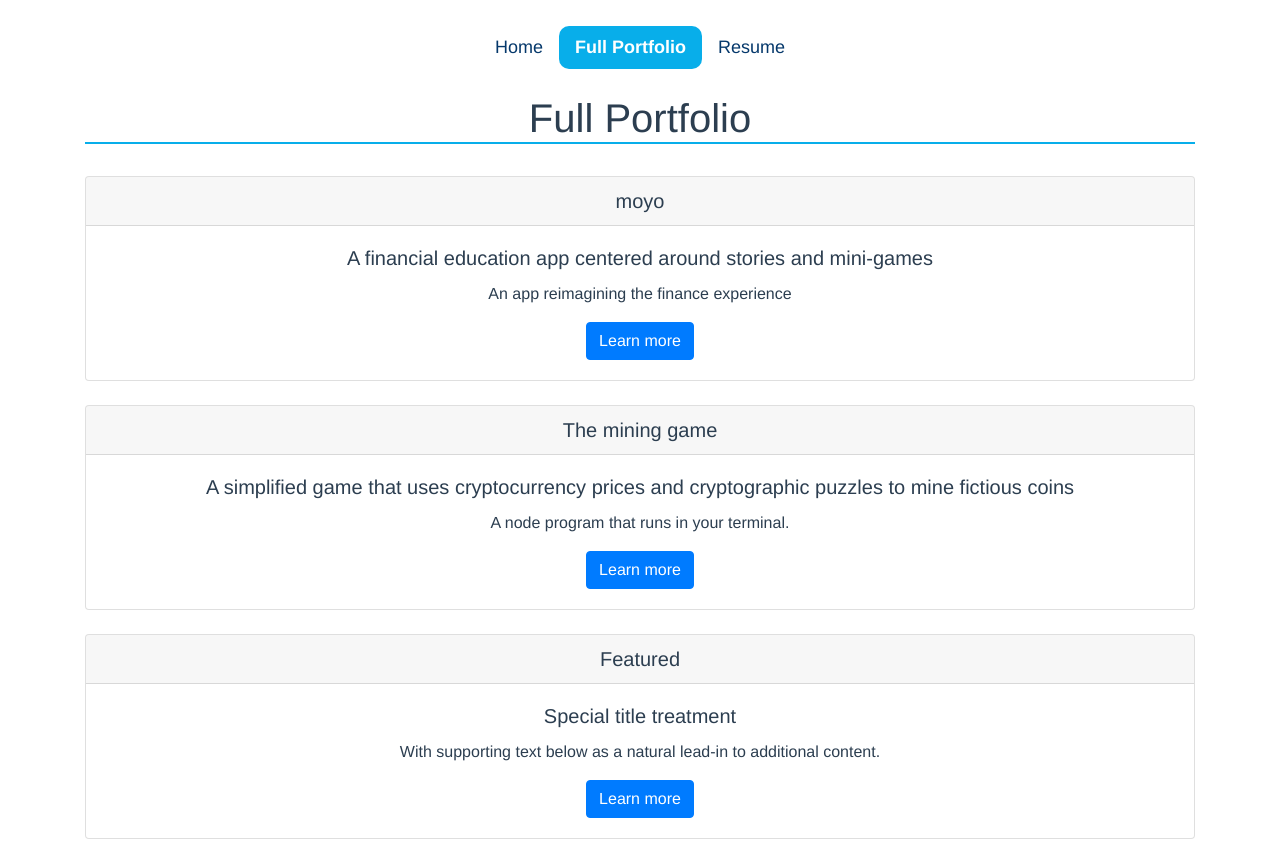
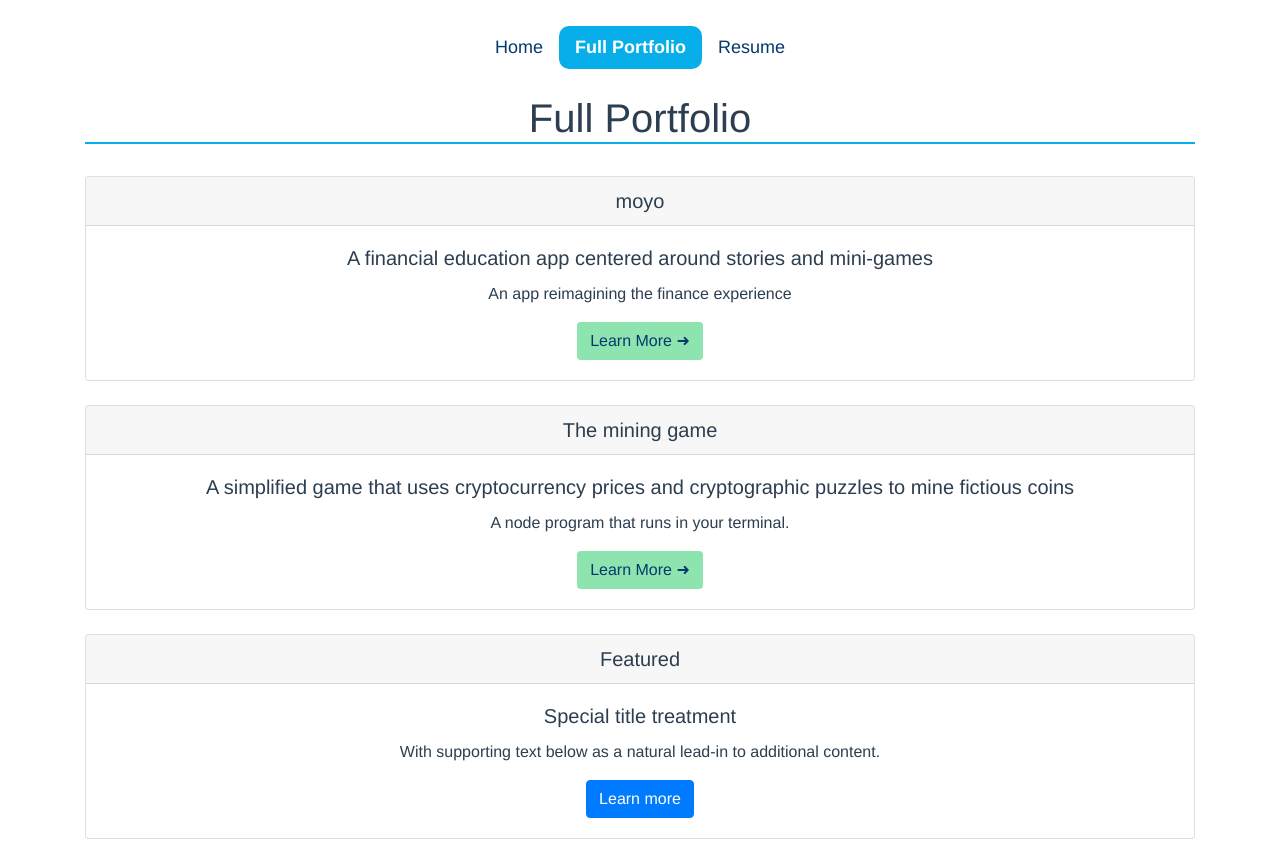
Before and after one commit to tian3401/professional-portfolio, a Vue app in the folder client/: page /full-portfolio in a window 1280 px wide. Shown: the top 841 px of the page. Built offline with nearby package versions, Linux system fonts and the light colour scheme.

Commit message:
added links

```diff
--- a/client/src/components/FullPortfolio.vue
+++ b/client/src/components/FullPortfolio.vue
@@ -7,7 +7,9 @@
       <div class="card-body">
         <h5 class="card-title">A financial education app centered around stories and mini-games</h5>
         <p class="card-text">An app reimagining the finance experience</p>
-        <router-link class="btn btn-primary" to="/moyo">Learn more</router-link>
+        <button type="button" class="btn" id="special-button">
+        <router-link to="/moyo_details">Learn More ➜</router-link>
+        </button>
       </div>
     </div>
     <br>
@@ -16,7 +18,9 @@
       <div class="card-body">
         <h5 class="card-title">A simplified game that uses cryptocurrency prices and cryptographic puzzles to mine fictious coins</h5>
         <p class="card-text">A node program that runs in your terminal.</p>
-        <router-link class="btn btn-primary" to="/mining-game">Learn more</router-link>
+        <button type="button" class="btn" id="special-button">
+        <router-link to="/mining-game">Learn More ➜</router-link>
+        </button>
       </div>
     </div>
     <br>
@@ -53,6 +57,12 @@ h1 {
   border-bottom: 2px solid #08AEEA;
   display: block;
   width: 100%;
-};
+}
+#special-button {
+  background-color: #8ee4af;
+  color: #05386b;
+  display: block;
+  margin: auto;
+}
 
 </style>
--- a/client/src/components/Home.vue
+++ b/client/src/components/Home.vue
@@ -40,7 +40,9 @@
             <button class="hashtag" type="button" disabled>#Investing</button>
             <button class="hashtag" type="button" disabled>#Amazon EC2</button>
             <button class="hashtag" type="button" disabled>#Vue</button>
-            <button id="special-button" type="button" class="btn">Learn More ➜</button>
+            <button type="button" class="btn" id="special-button">
+            <router-link to="/moyo_details">Learn More ➜</router-link>
+            </button>
         </div>
       </div>
     </div>
@@ -56,7 +58,9 @@
             <button class="hashtag" type="button" disabled>#Cryptocurrency</button>
             <button class="hashtag" type="button" disabled>#Blockchain</button>
             <button class="hashtag" type="button" disabled>#Node</button>
-            <button id="special-button" type="button" class="btn">Learn More ➜</button>
+            <button type="button" class="btn" id="special-button">
+            <router-link to="/mining-game">Learn More ➜</router-link>
+            </button>
         </div>
       </div>
     </div>
@@ -106,10 +110,6 @@ li {
   display: inline-block;
   margin: 0 10px;
 }
-a {
-  color: #42b983;
-}
-
 .card {
   border: none;
 }
@@ -255,4 +255,8 @@ img {
   width: 75%;
   height: auto;
 }
+
+.col-sm-3 {
+  margin: auto;
+}
 </style>
--- a/client/src/components/MoyoDetails.vue
+++ b/client/src/components/MoyoDetails.vue
@@ -2,6 +2,9 @@
   <div class="container">
     <h1 class="title">moyo</h1>
     <br>
+    <button type="button" class="btn" id="special-button">
+    <a href="https://themoyoproject.com" target="_blank">Visit Official Website ➜</a>
+    </button>
     <br>
     <h1>The Purpose Project</h1>
     <div class="row mt-5 bg-white mb-4">
@@ -9,8 +12,8 @@
         class="col-sm-6"
         :style="{ 'min-height': '400px', 'background-image': 'url(\'' + require('@/assets/img/barista_creative_notes.png') + '\')', 'background-size': 'cover', 'background-repeat': 'no-repeat', 'background-position': 'left' }"
       ></div>
-      <div class="col-md-6">
-        <p class="d-flex align-self-center px-5">
+      <div class="col-12 col-lg-6 p-5 d-flex">
+        <p class="px-5 d-flex align-self-center">
           The motivation behind moyo is to reimagine the financial experience for the end users. Using stories and gameplay, moyo presents finance in a simplified and applicable way. This approach leverages the intrigue of a story in explaining concepts such as time value of money and compound interest and the challenge of games to help users gain exposure to investing, budgetting, and other healthy financial habits.
         </p>
       </div>
@@ -157,4 +160,11 @@ h1 {
 .emphasis-text {
   font-size: 24px;
 }
+
+#special-button {
+  background-color: #8ee4af;
+  color: #05386b;
+  display: block;
+  margin: auto;
+}
 </style>
--- a/client/src/router/index.js
+++ b/client/src/router/index.js
@@ -66,5 +66,8 @@ export default new Router({
 
       }
     }
-  ]
+  ],
+  scrollBehavior() {
+    return {x: 0, y: 0}
+}
 })
```
